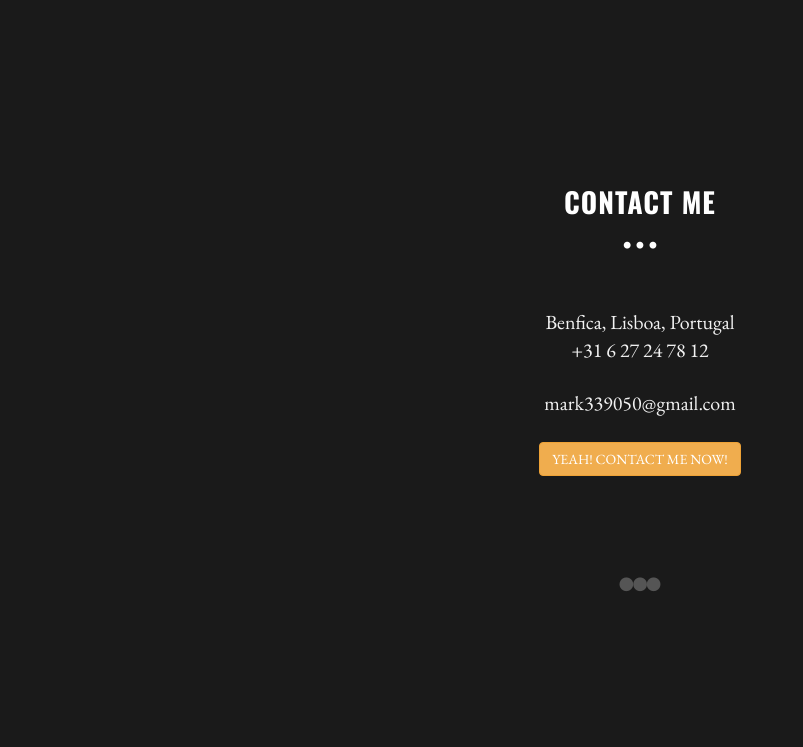
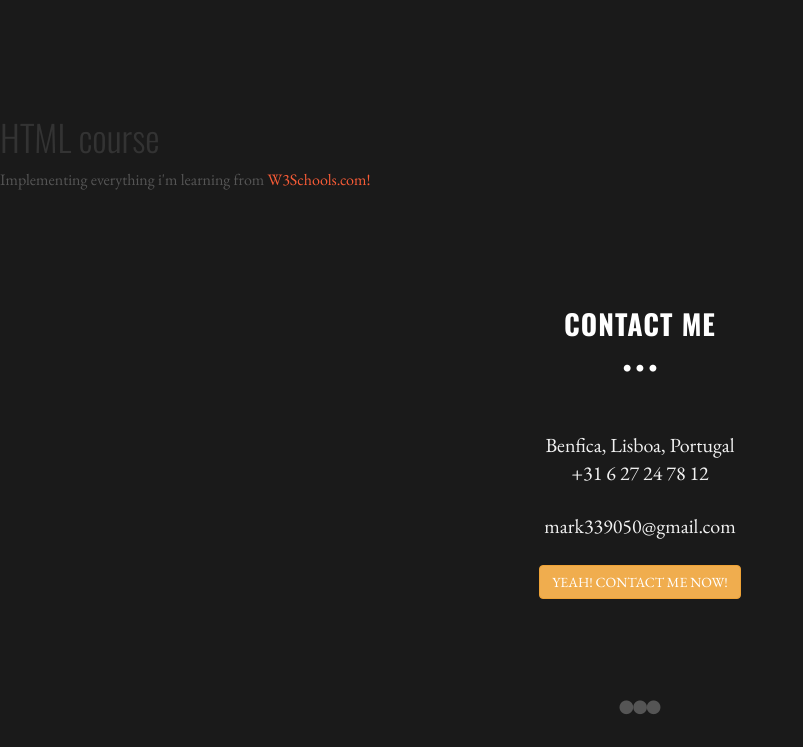
Before and after one commit to MarkZian/PortfolioMark2, a plain HTML site: page index.html in a window 1280 px wide. Shown: the part 3001-3748 px from the top of the page, without its empty margins (0-803 px from the left). Before the commit the page ends 3625 px from the top, so only its background shows below. Drawn offline with nearby package versions, Linux system fonts and the light colour scheme.

Commit message:
Update index.html

```diff
--- a/index.html
+++ b/index.html
@@ -140,6 +140,9 @@
 		</div><!-- container -->
 	</div>	<!-- f -->
 
+	  <h1>HTML course</h1>
+
+<p>Implementing everything i'm learning from <a href="https://www.w3schools.com/">W3Schools.com!</a></p>
 	<!-- ========== CONTACT SECTION ========== -->
 	<section id="contact" name="contact"></section>
 	<div id="f">
```
